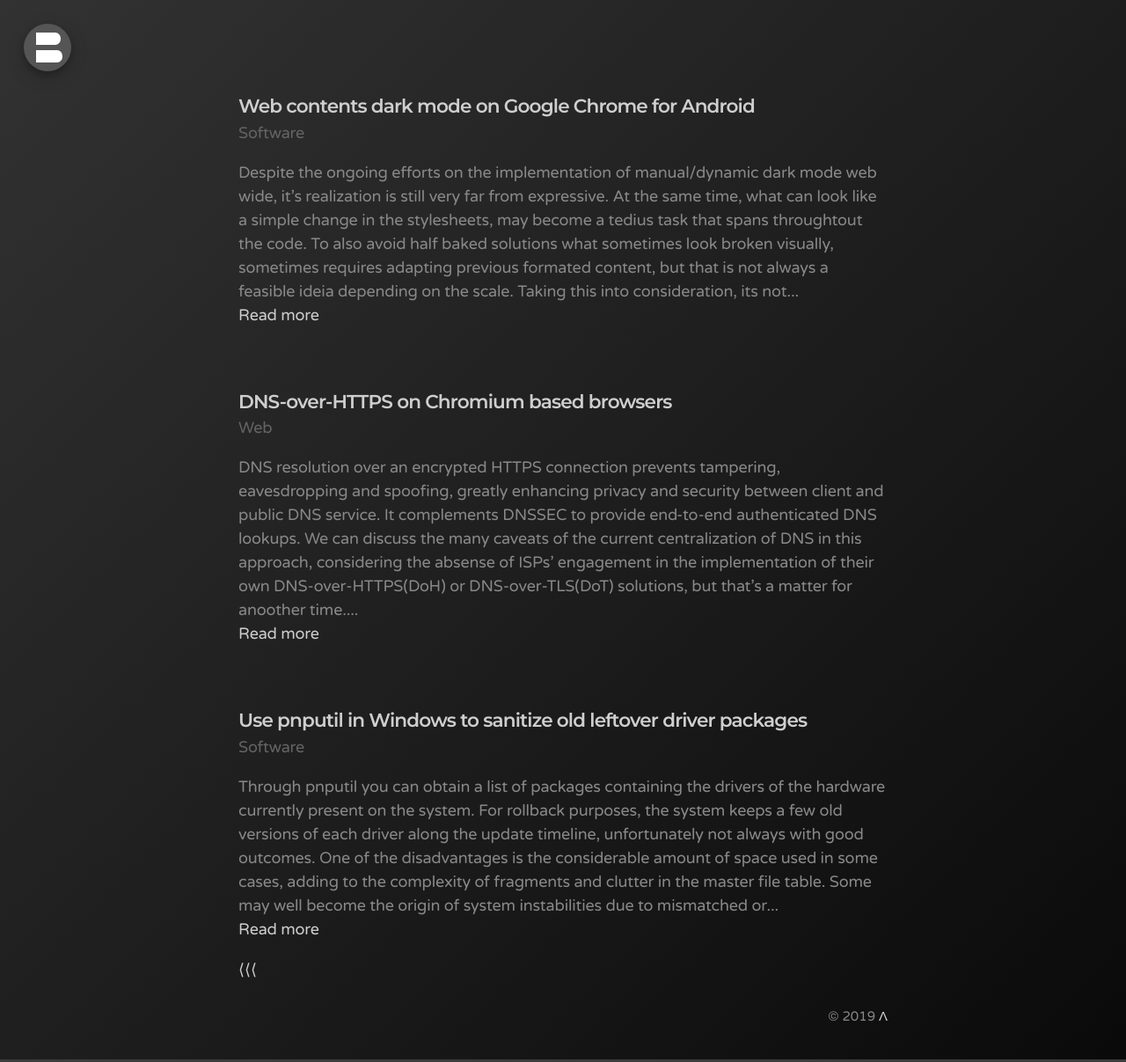
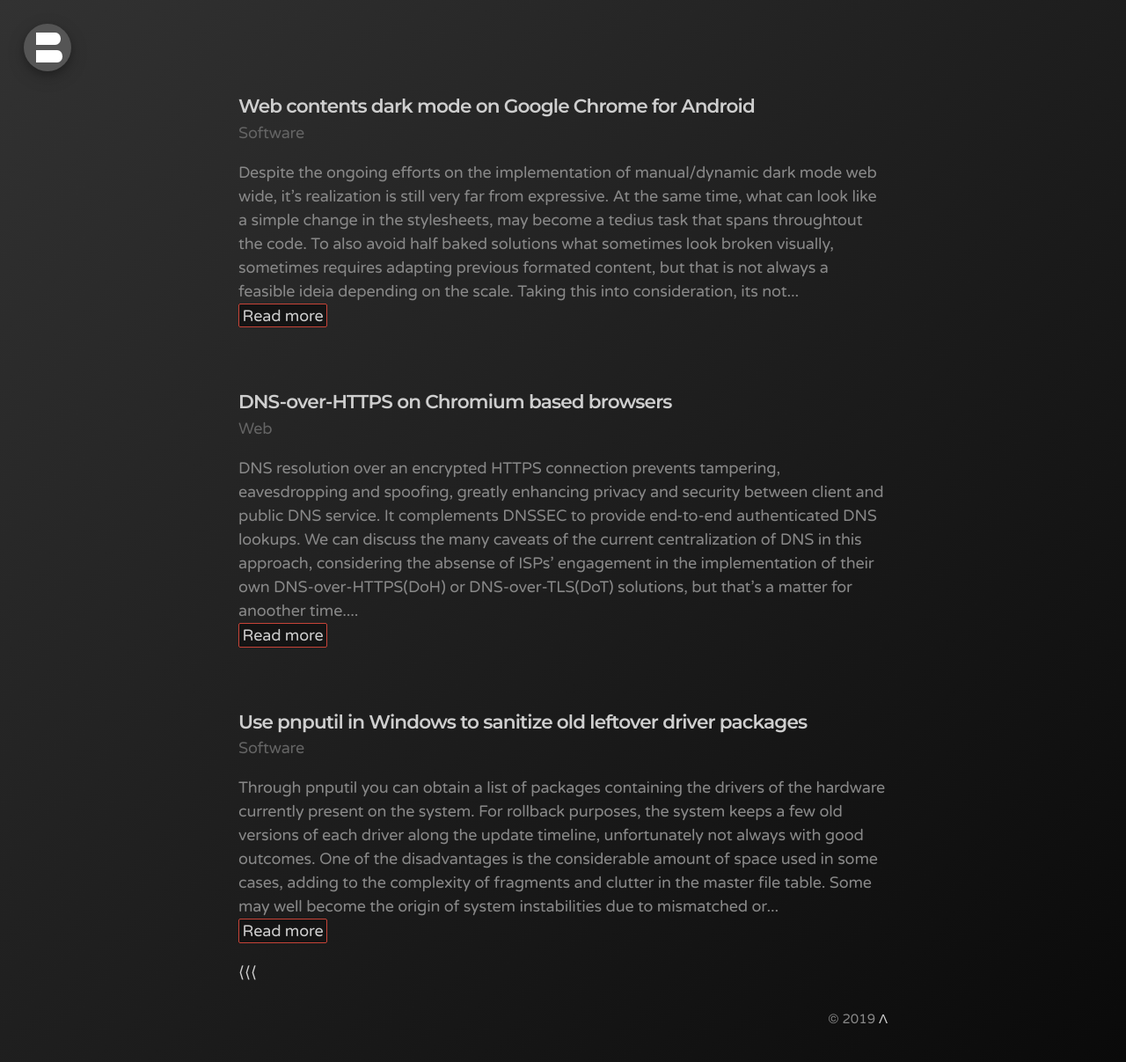
Before and after one commit to bonina/bonina.github.io, a Jekyll site: the page built from index.html, in a window 1280 px wide. Shown: the whole page at 88% size. Built offline with Jekyll 4.4.1, drawn with Linux system fonts in a browser that asks for light colours; the list of posts is cut into pages by our own code.

Commit message:
Update _posts.scss

```diff
--- a/_sass/_posts.scss
+++ b/_sass/_posts.scss
@@ -28,15 +28,15 @@
 }
 
 .post-more {
-  //vertical-align: middle;
-  //padding-top: 0.1rem;
-  //padding-left: 0.2rem;
-  //padding-right: 0.2rem;
-  //padding-bottom: 0.1rem;
+  vertical-align: middle;
+  padding-top: 0.1rem;
+  padding-left: 0.2rem;
+  padding-right: 0.2rem;
+  padding-bottom: 0.1rem;
   //display: inline-block;
-  //background-color: linear-gradient(135deg, rgba(50,50,50,1) 0%,rgba(10,10,10,1) 100%);
-  //border: 0.1rem solid rgba(10,10,10,.8);
-  //border-radius: 2px;
+  background-color: rgba(20,20,20,1);
+  border: 0.1rem solid #c74438;
+  border-radius: 2px;
   margin: 0;
   margin-top: 0.5rem;
 }
```
